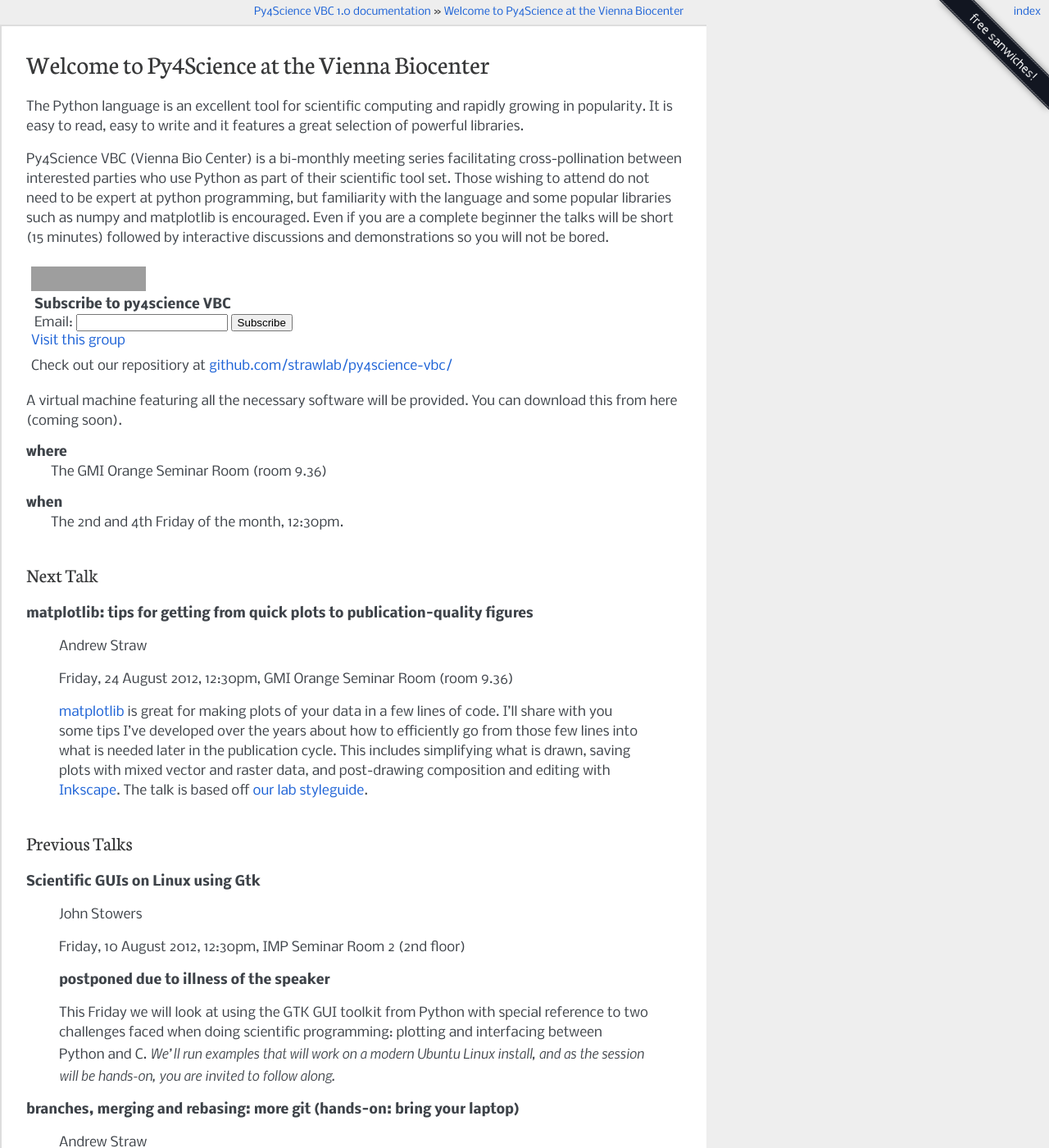
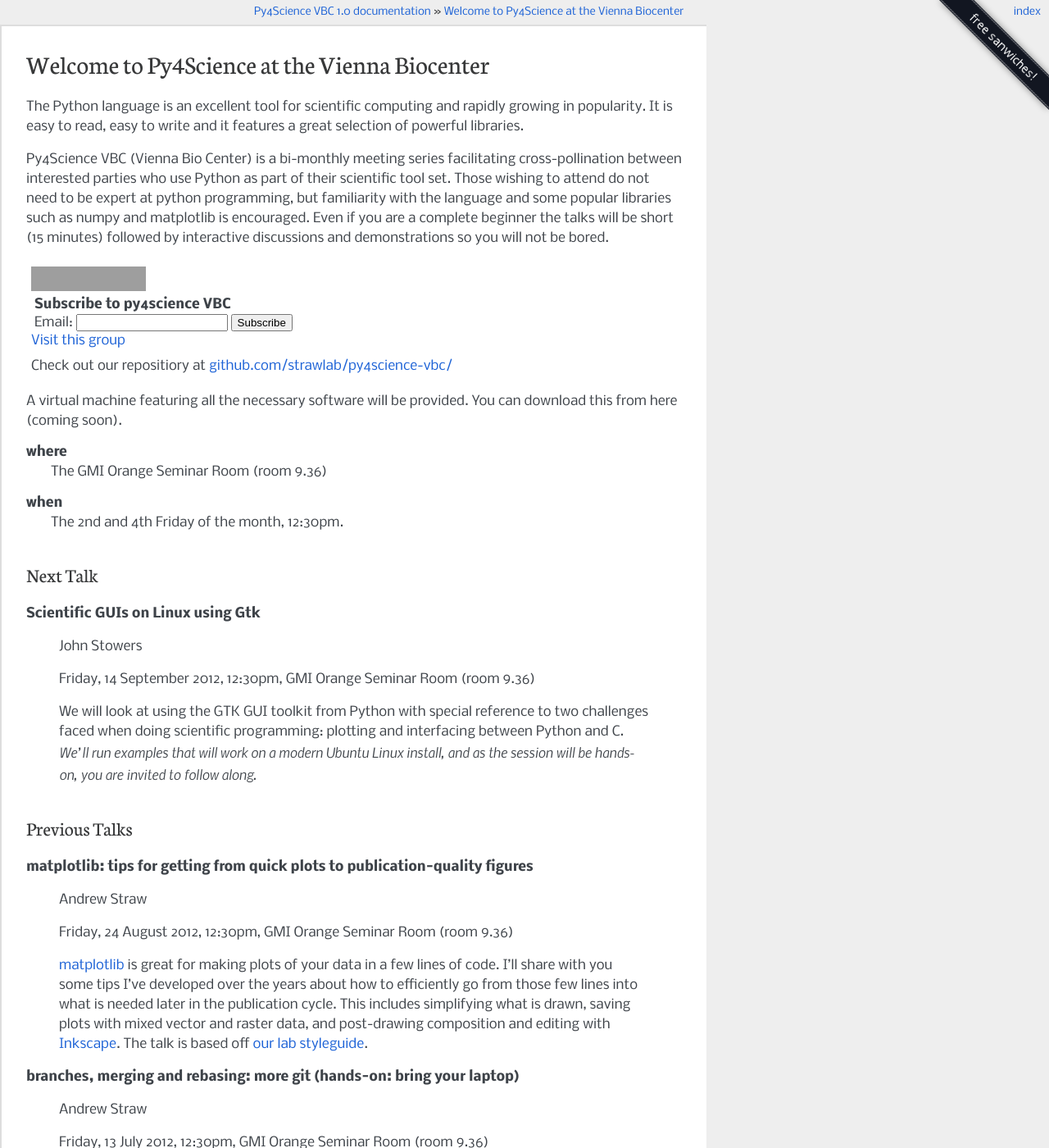
Before and after one commit to strawlab/py4science-vbc, a Sphinx documentation site: the page built from source/index.rst, in a window 1280 px wide and 1400 px high. Shown: the whole window at 82% size. Built offline with Sphinx 7.4.7, drawn with Linux system fonts in a browser that asks for light colours; formulas are drawn with MathJax 3; part of the change alters nothing that is shown; grey boxes are pictures that could not be loaded.

```diff
--- a/source/index.rst
+++ b/source/index.rst
@@ -50,6 +50,21 @@ from here (coming soon).
 Next Talk
 ---------
 
+**Scientific GUIs on Linux using Gtk**
+
+  John Stowers
+
+  Friday, 14 September 2012, 12:30pm, GMI Orange Seminar Room (room 9.36)
+
+  We will look at using the GTK GUI toolkit from Python with special
+  reference to two challenges faced when doing scientific programming:
+  plotting and interfacing between Python and C. *We'll run examples
+  that will work on a modern Ubuntu Linux install, and as the session
+  will be hands-on, you are invited to follow along.*
+
+Previous Talks
+--------------
+
 **matplotlib: tips for getting from quick plots to publication-quality figures**
 
   Andrew Straw
@@ -64,23 +79,6 @@ Next Talk
   mixed vector and raster data, and post-drawing composition and
   editing with `Inkscape <http://inkscape.org/>`_. The talk is based
   off `our lab styleguide <http://strawlab.org/styleguide/>`_.
-
-Previous Talks
---------------
-
-**Scientific GUIs on Linux using Gtk**
-
-  John Stowers
-
-  Friday, 10 August 2012, 12:30pm, IMP Seminar Room 2 (2nd floor)
-
-  **postponed due to illness of the speaker**
-
-  This Friday we will look at using the GTK GUI toolkit from Python
-  with special reference to two challenges faced when doing scientific
-  programming: plotting and interfacing between Python and C. *We'll
-  run examples that will work on a modern Ubuntu Linux install, and as
-  the session will be hands-on, you are invited to follow along.*
 
 **branches, merging and rebasing: more git (hands-on: bring your laptop)**
 
```
